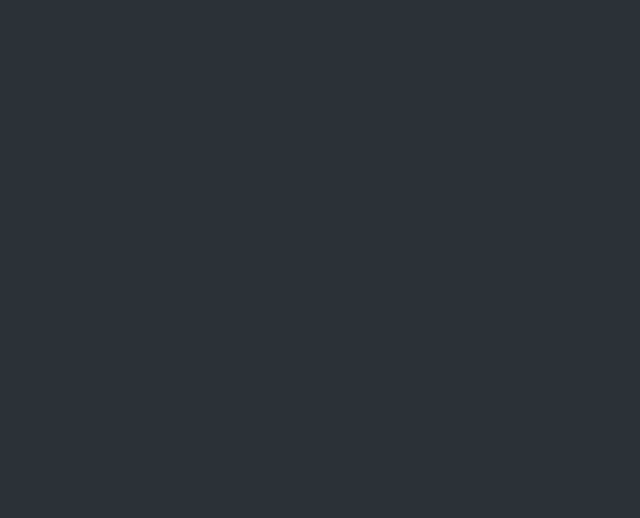
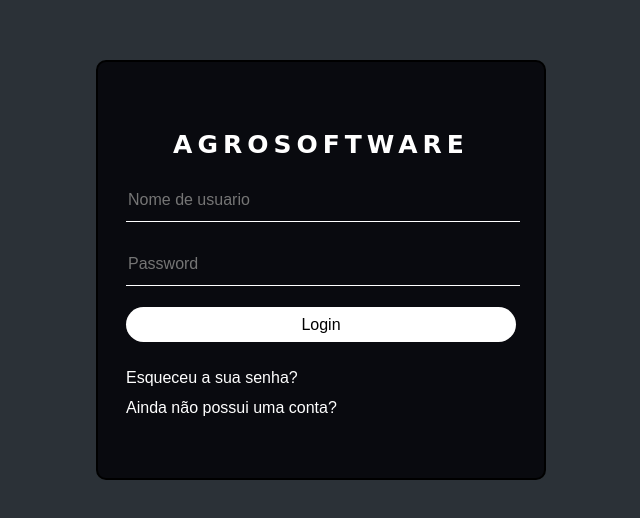
Before and after one commit to viniciusbarth/frontend_tcc, a React (Create React App) app: page / in a window 1280 px wide. Shown: the part 158-676 px from the top of the page, without its empty margins (319-959 px from the left). Built offline with nearby package versions, Linux system fonts and the light colour scheme.

Commit message:
Ajustes de rota no App.js
Ajustes no login -> index.js
Criada o service auth para armazenar o token em localstorage

```diff
--- a/src/App.js
+++ b/src/App.js
@@ -8,6 +8,7 @@ import AgroMenu from './components/agroMenu';
 const App = () => (
   <BrowserRouter>
     <Switch>
+      <Route exact path="/" component={Login}/>
       <Route path="/login" component={Login}/>
       <Route path="/home" component={Home}/>
       <Route path="/home" component={AgroMenu}/>
--- a/src/components/Login/index.js
+++ b/src/components/Login/index.js
@@ -3,6 +3,7 @@ import React from 'react';
 import "./login.css";
 
 import axios from 'axios'
+import { login } from "../../services/auth";
 
 const BASE_URL = 'http://localhost:8080/';
 
@@ -31,16 +32,16 @@ class Login extends React.Component{
     e.preventDefault();
 
     await axios.post(BASE_URL+"login", this.state)
-    .catch(error => {
-      console.log(error.response)
-    });
+      .then((res) =>{
+        console.log('sucesso');
+        login(res.headers.authorization.replace("Bearer ", ""));
+        this.props.history.push("/home");
+      })
+      .catch(error => {
+        console.log(error.response)
+      });
 
   };
-
-  // .then((res) =>{
-  //   console.log('sucesso');
-  //   this.props.history.push("/home");
-  // })
 
   render(){
     return(
@@ -49,7 +50,7 @@ class Login extends React.Component{
             <h1 className="card-title">AgroSoftware</h1>
             <form className="form-signin">
               <div className="form-label-group padd-10">
-                <input type="text" id="inputUser" name="email" onChange={this.onChange} value={this.state.email} className="form-control" placeholder="Nome de usuario" required></input>
+                <input type="email" id="inputUser" name="email"  onChange={this.onChange} value={this.state.email} className="form-control" placeholder="Nome de usuario" required></input>
               </div>
 
               <div className="form-label-group padd-10">
--- a/src/components/Login/login.css
+++ b/src/components/Login/login.css
@@ -49,7 +49,7 @@ h1{
     margin-bottom: 21px;
 }
 
-.login input[type="text"], input[type="password"]{
+.login input[type="email"], input[type="password"]{
     border: none;
     border-bottom: 1px solid white;
     background: transparent;
@@ -59,7 +59,7 @@ h1{
     font-size: 16px;
 }
 
-.login input[type="text"]:hover, input[type="password"]:hover{
+.login input[type="email"]:hover, input[type="password"]:hover{
     border-bottom: 3px solid rgb(248, 73, 73);
     font-size: 20px;
 }
--- /dev/null
+++ b/src/services/auth.js
@@ -0,0 +1,5 @@
+export const TOKEN_KEY = "__token";
+export const isAuthenticated = () => localStorage.getItem(TOKEN_KEY) !== null;
+export const getToken = () => localStorage.getItem(TOKEN_KEY);
+export const login = token => localStorage.setItem(TOKEN_KEY, token);
+export const logout = () => localStorage.removeItem(TOKEN_KEY);
```
